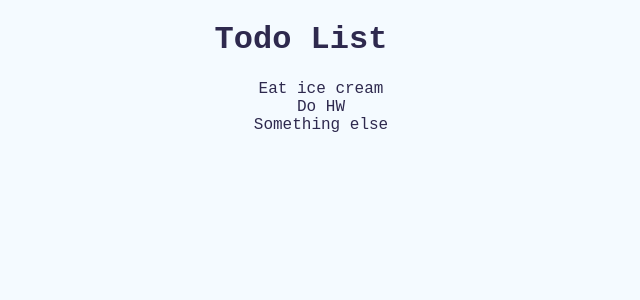
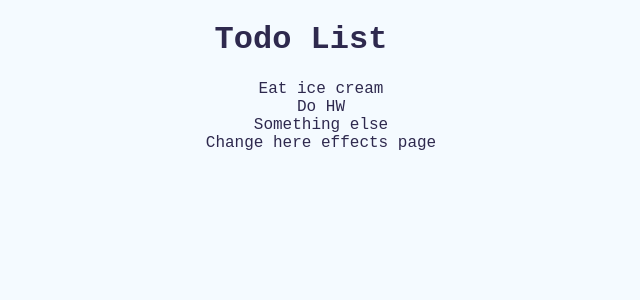
Before and after one commit to briankeegan/react-todo-list, a React (Create React App) app: page / in a window 1280 px wide. Shown: the top 300 px of the page, without its empty margins (339-979 px from the left). Built offline with nearby package versions, Linux system fonts and the light colour scheme.

Commit message:
Use for loop to add all items
-  In `App.js.`'s render, but above the ruturn, create `const todoItemsArray`
- map over `this.props.todoItems` using Items Component
- Replace previous `<Item />` with `{todoItemsArray}`
- Add a key.
- Add an item to `myTodo.items` in `index.js`.

```diff
--- a/src/App.js
+++ b/src/App.js
@@ -4,13 +4,14 @@ import Item from './Item'
 
 class App extends Component {
   render() {
+    const todoItemsArray = this.props.todoItems.map((todoItem, i) => (
+      <Item body={todoItem} key={i} />
+    ))
     return (
       <div>
         <h1>{this.props.todoName} Todo List</h1>
         <ul>
-          <Item body={this.props.todoItems[0]} />
-          <Item body={this.props.todoItems[1]} />
-          <Item body={this.props.todoItems[2]} />
+          {todoItemsArray}
         </ul>
       </div>
     );
--- a/src/index.js
+++ b/src/index.js
@@ -7,7 +7,7 @@ import registerServiceWorker from './registerServiceWorker';
 
 const myTodo = {
   title: 'React',
-  items: ['Eat ice cream', 'Do HW', 'Something else']
+  items: ['Eat ice cream', 'Do HW', 'Something else', 'Change here effects page']
 }
 
 ReactDOM.render(
```
Also changed, not shown: 1 other file (tests, documents, lock files or other folders).
